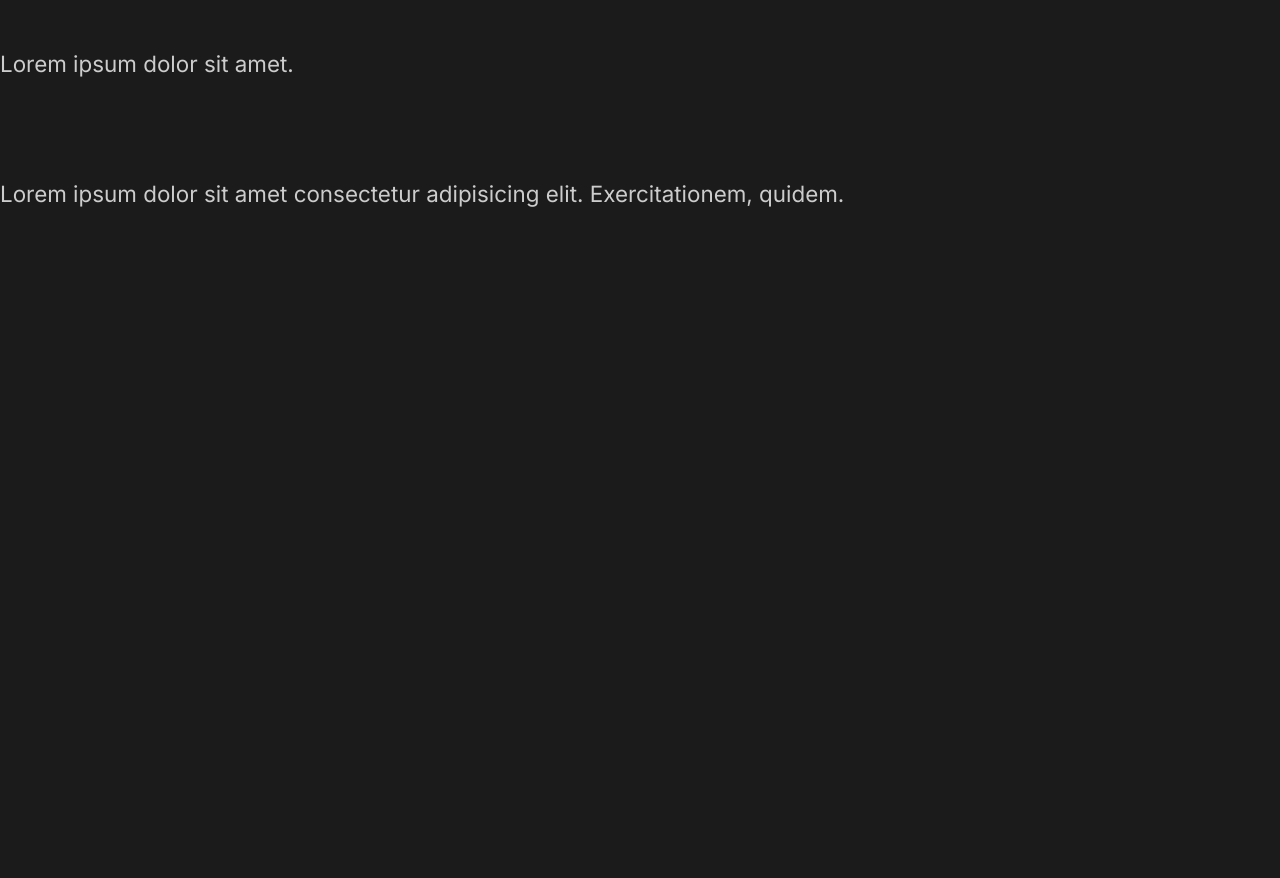
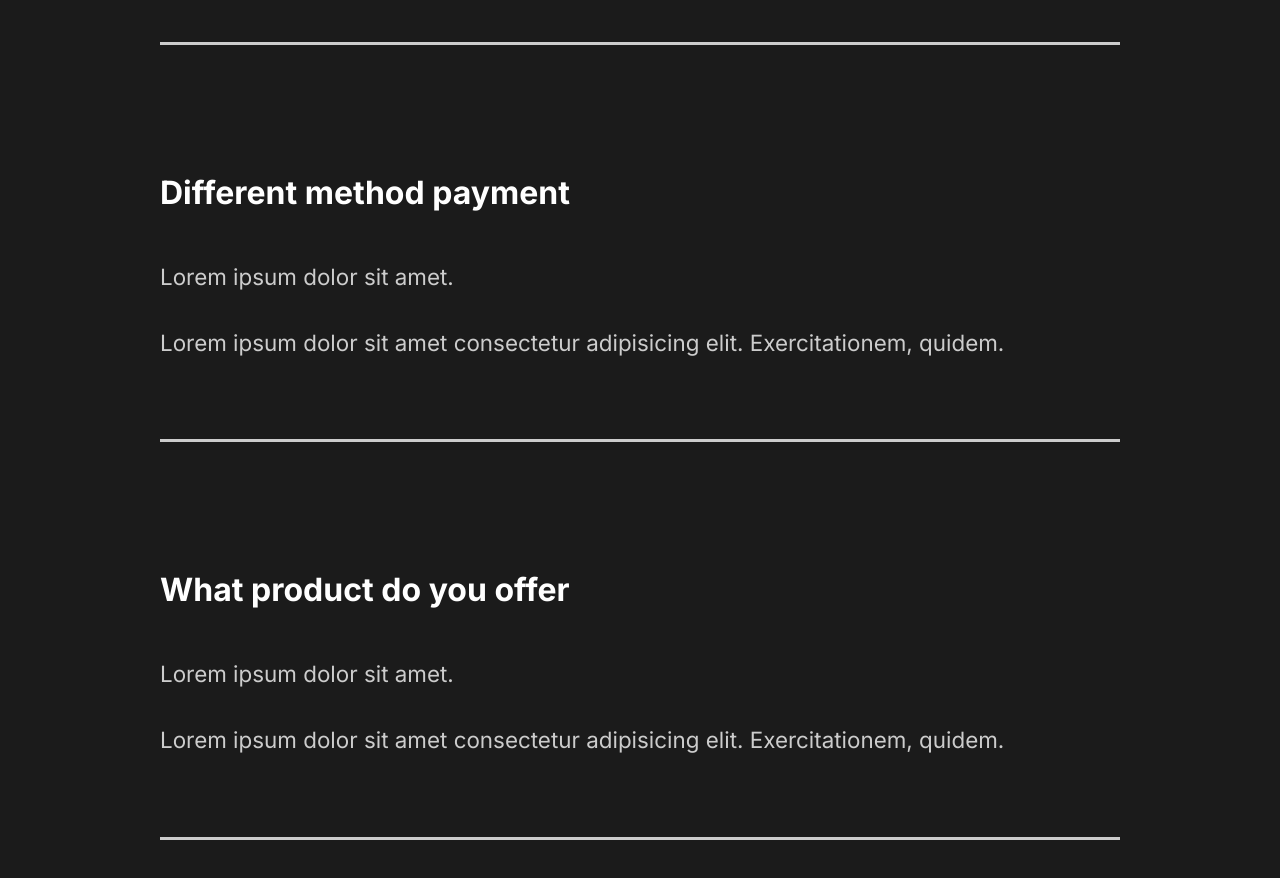
Before and after one commit to jonasDeprund/capture, a React (Create React App) app: page / in a window 1280 px wide. Shown: the part 3223-4101 px from the top of the page. Before the commit the page ends 3481 px from the top, so only its background shows below. Built offline with nearby package versions, Linux system fonts and the light colour scheme.

Commit message:
faq style added

```diff
--- a/src/components/FaqSection.js
+++ b/src/components/FaqSection.js
@@ -1,8 +1,10 @@
 import React from 'react'
+import styled from 'styled-components'
+import { About } from '../styles'
 
 const FaqSection = () => {
   return (
-    <div className="faq">
+    <Faq>
       <h2>
         Any Questions <span>Faq</span>
       </h2>
@@ -15,6 +17,7 @@
             Exercitationem, quidem.
           </p>
         </div>
+        <div className="faq-line"></div>
       </div>
       <div className="question">
         <h4>Daily Schedule</h4>
@@ -25,6 +28,7 @@
             Exercitationem, quidem.
           </p>
         </div>
+        <div className="faq-line"></div>
       </div>
       <div className="question">
         <h4>Different method payment</h4>
@@ -35,6 +39,7 @@
             Exercitationem, quidem.
           </p>
         </div>
+        <div className="faq-line"></div>
       </div>
       <div className="question">
         <h4>What product do you offer</h4>
@@ -45,9 +50,37 @@
             Exercitationem, quidem.
           </p>
         </div>
+        <div className="faq-line"></div>
       </div>
-    </div>
+    </Faq>
   )
 }
 
+const Faq = styled(About)`
+  display: block;
+  span {
+    display: block;
+  }
+  h2 {
+    padding-bottom: 2rem;
+    font-weight: lighter;
+  }
+  .faq-line {
+    background-color: #cccccc;
+    height: 0.2rem;
+    margin: 2rem 0rem;
+    width: 100%;
+  }
+  .question {
+    padding: 3rem 0rem;
+    cursor: pointer;
+  }
+  .answer {
+    padding: 2rem 0rem;
+    p {
+      padding: 1rem 0rem;
+    }
+  }
+`
+
 export default FaqSection
--- a/src/components/GlobalStyle.js
+++ b/src/components/GlobalStyle.js
@@ -37,6 +37,7 @@
 }
 h4{
     font-weight: bold;
+    font-size: 2rem;
 }
 span{
     font-weight: bold;
```
